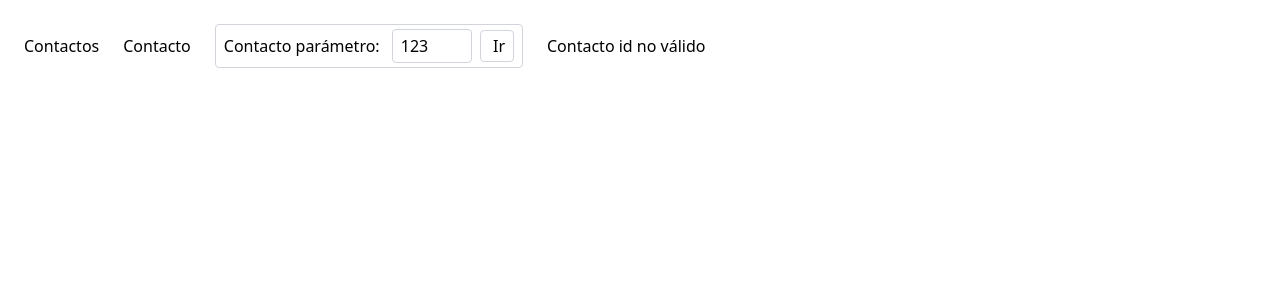
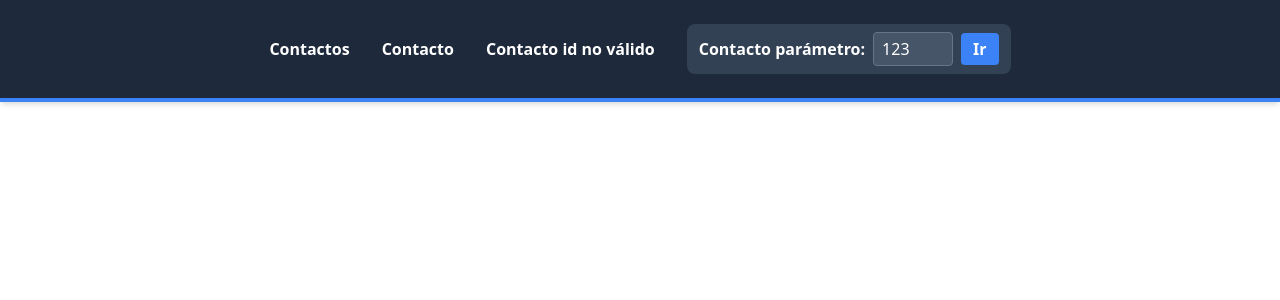
Before and after one commit to mjriveraknowmad/nuxt-basico-udemy-maldonado, a Nuxt app: page / in a window 1280 px wide. Shown: the top 300 px of the page. Built offline with nearby package versions, Linux system fonts and the light colour scheme.

Commit message:
feat: mejoras en el menu header

```diff
--- a/app/components/AppHeader.vue
+++ b/app/components/AppHeader.vue
@@ -1,19 +1,20 @@
 <template>
-    <header>
-        <nav class="mx-auto flex items-center gap-6 p-6">
-            <nuxt-link to="/contactos" class="font-medium hover:underline">Contactos</nuxt-link>
-            <nuxt-link to="/contactos/contacto" class="font-medium hover:underline">Contacto</nuxt-link>
-            <div class="border border-gray-300 rounded px-2 py-1">
-                <span>Contacto parámetro: </span>
-                <input v-model="idParametro" type="number" class="border border-gray-300 rounded px-2 py-1 w-20 ml-2" />
-                <nuxt-link :to="link" class="border border-gray-300 rounded px-2 py-1 w-20 ml-2"> Ir </nuxt-link>
+    <header class="bg-slate-800 border-b-4 border-blue-500 shadow-md">
+        <nav class="mx-auto flex items-center justify-center gap-8 p-6">
+            <nuxt-link to="/contactos" class="text-white font-semibold hover:text-blue-300 transition-colors">Contactos</nuxt-link>
+            <nuxt-link to="/contactos/contacto" class="text-white font-semibold hover:text-blue-300 transition-colors">Contacto</nuxt-link>
+            <nuxt-link to="/contactos/abcd" class="text-white font-semibold hover:text-blue-300 transition-colors">Contacto id no válido</nuxt-link>
+            <div class="flex items-center gap-2 bg-slate-700 rounded-lg px-3 py-2">
+                <nuxt-link :to="link" class="text-white font-semibold hover:text-blue-300 transition-colors"> Contacto parámetro: </nuxt-link>
+                <input v-model="idParametro" type="number" class="bg-slate-600 border border-slate-500 rounded px-2 py-1 w-20 text-white placeholder-slate-400" />
+                <button @click="router.push(link)" class="bg-blue-500 hover:bg-blue-600 text-white font-semibold rounded px-3 py-1 transition-colors"> Ir </button>
             </div>
-            <nuxt-link to="/contactos/abcd" class="font-medium hover:underline">Contacto id no válido</nuxt-link>
         </nav>
     </header>
 </template>
 
 <script setup lang="ts">
+    const router = useRouter()
     const idParametro = ref(123)
     const link = computed(() => `/contactos/${idParametro.value}`)
 </script>
```
